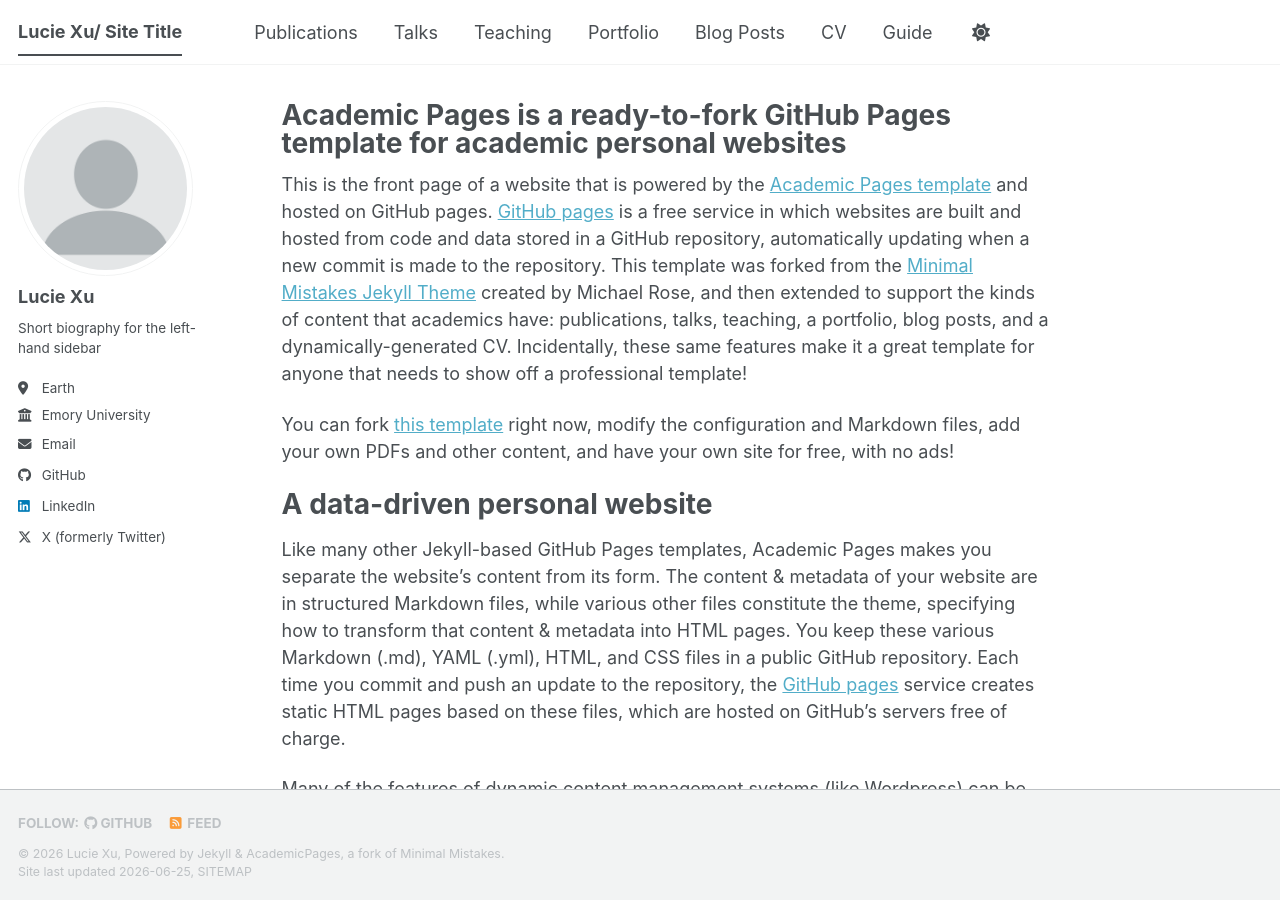
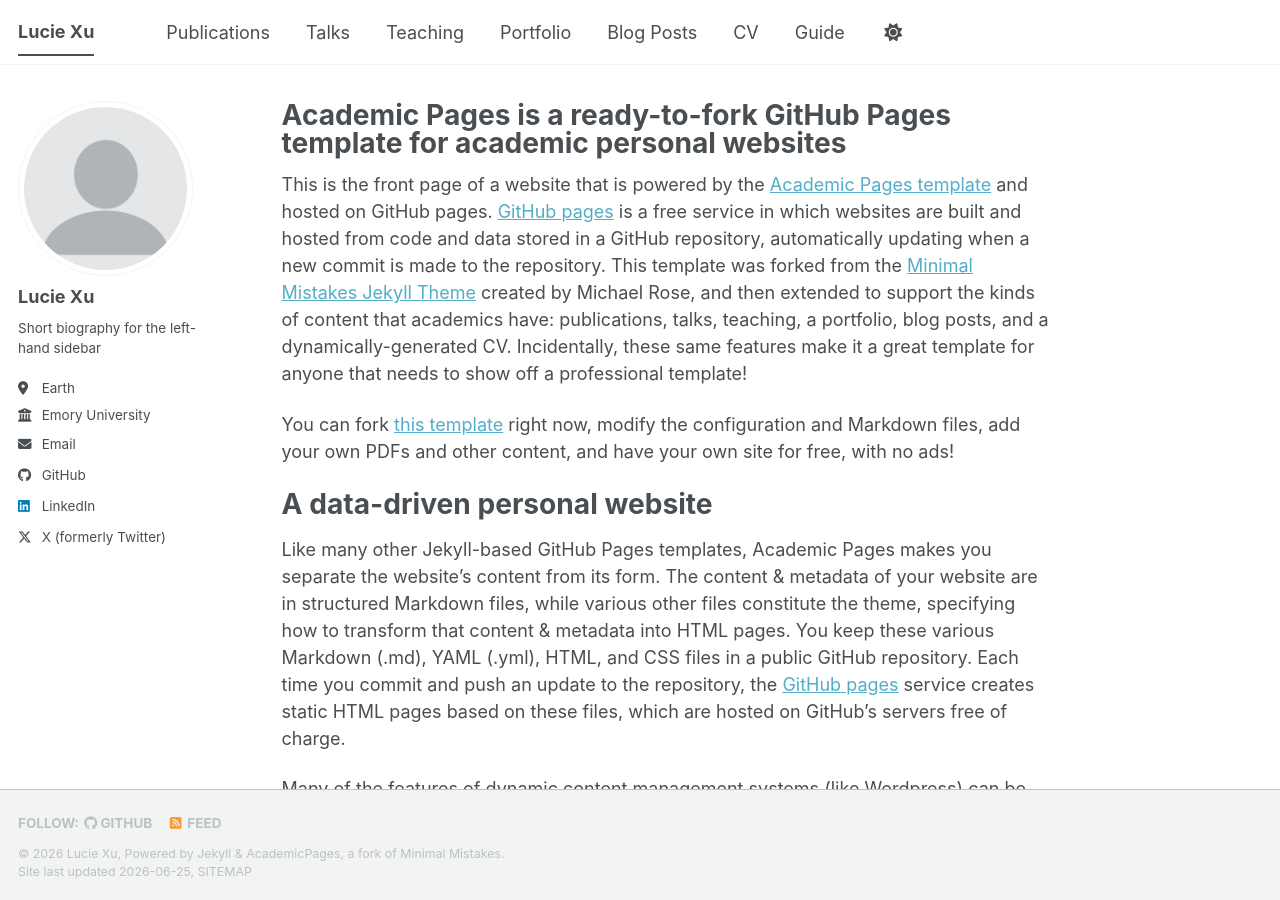
Before and after one commit to lucieexu27/lucieexu27.github.io, a Jekyll site: the page built from _pages/about.md, in a window 1280 px wide and 900 px high. Built offline with Jekyll 4.4.1, drawn with Linux system fonts in a browser that asks for light colours; a style sheet for code colours, icons or effects is not loaded.

Commit message:
Update site title, URL, and repository information

```diff
--- a/_config.yml
+++ b/_config.yml
@@ -9,14 +9,14 @@
 # Basic Site Settings
 locale                   : "en-US"
 site_theme               : "default" # The available themes options are "default", "air", "sunrise", "mint", "dirt" and "contrast"
-title                    : "Lucie Xu/ Site Title"
+title                    : "Lucie Xu"
 title_separator          : "-"
 name                     : &name "Lucie Xu"
 description              : &description "Lucie Xu's academic portfolio"   # Update this with a general description of your site, this is the default if not overridden by a page
-url                      : https://luciexu.github.io # The base hostname & protocol for your site e.g. "https://[your GitHub username].github.io",
+url                      : https://lucieexu27.github.io # The base hostname & protocol for your site e.g. "https://[your GitHub username].github.io",
                                                            # or if you already have some other page hosted on Github then use "https://[your GitHub username].github.io/[Your Repo Name]"
 baseurl                  : "" # the subpath of your site, e.g. "/blog"
-repository               : "lucieexu27/luciexu.github.io"
+repository               : "lucieexu27/lucieexu27.github.io"
 
 # Site Author - The following control what appear as part of the author content on the side bar.
 #               If a field is blank the icon and link will not appear, otherwise it will be shown.
@@ -30,7 +30,7 @@ author:
   location         : "Earth"
   employer         : "Emory University"
   uri              : # URL
-  email            : "lcuei.xu@emory.edu"
+  email            : "lucie.xu@emory.edu"
 
   # Academic websites
   academia         : # URL
@@ -51,7 +51,7 @@ author:
   bitbucket        : # Username - Update with your username on the site
   codepen          : # Username
   dribbble         : # Username
-  github           : "academicpages"
+  github           : "lucieexu27"
   kaggle           : # Username
   stackoverflow    : # User number or user number and name (i.e., use "1" or "1/jeff-atwood")
 
```
